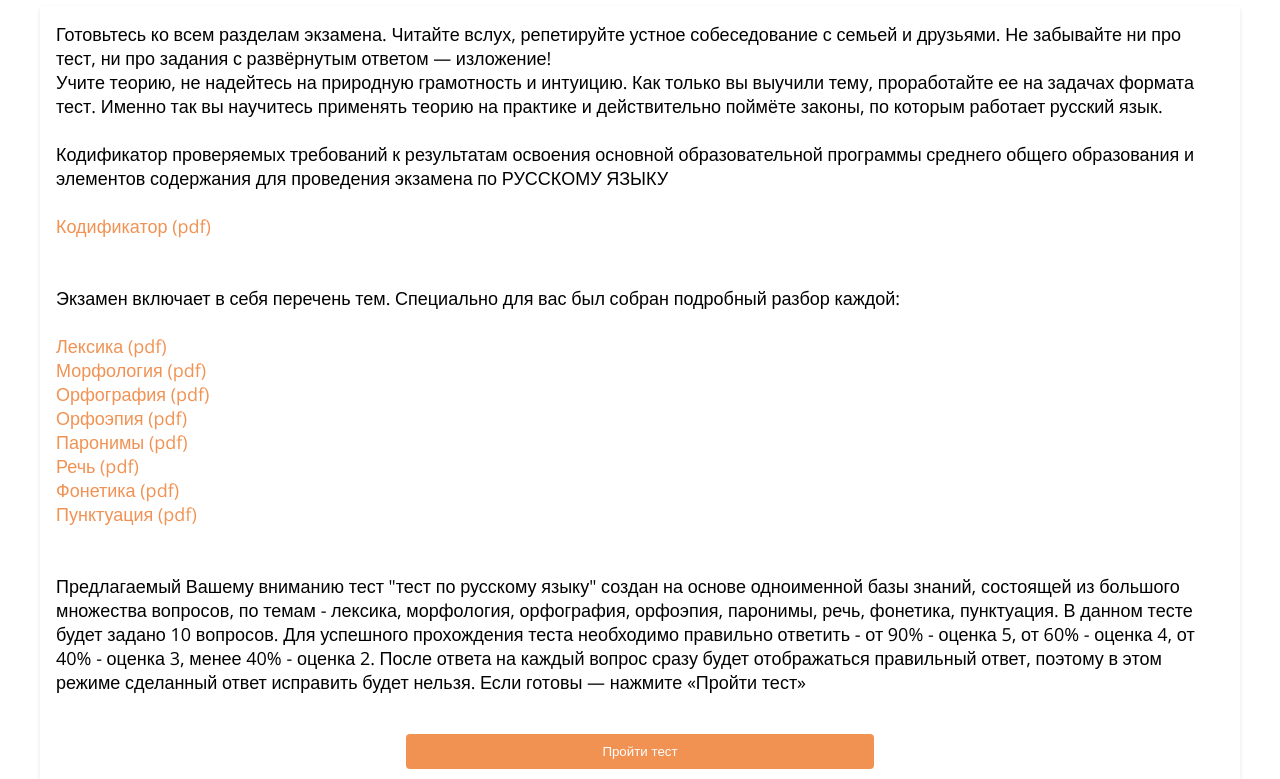
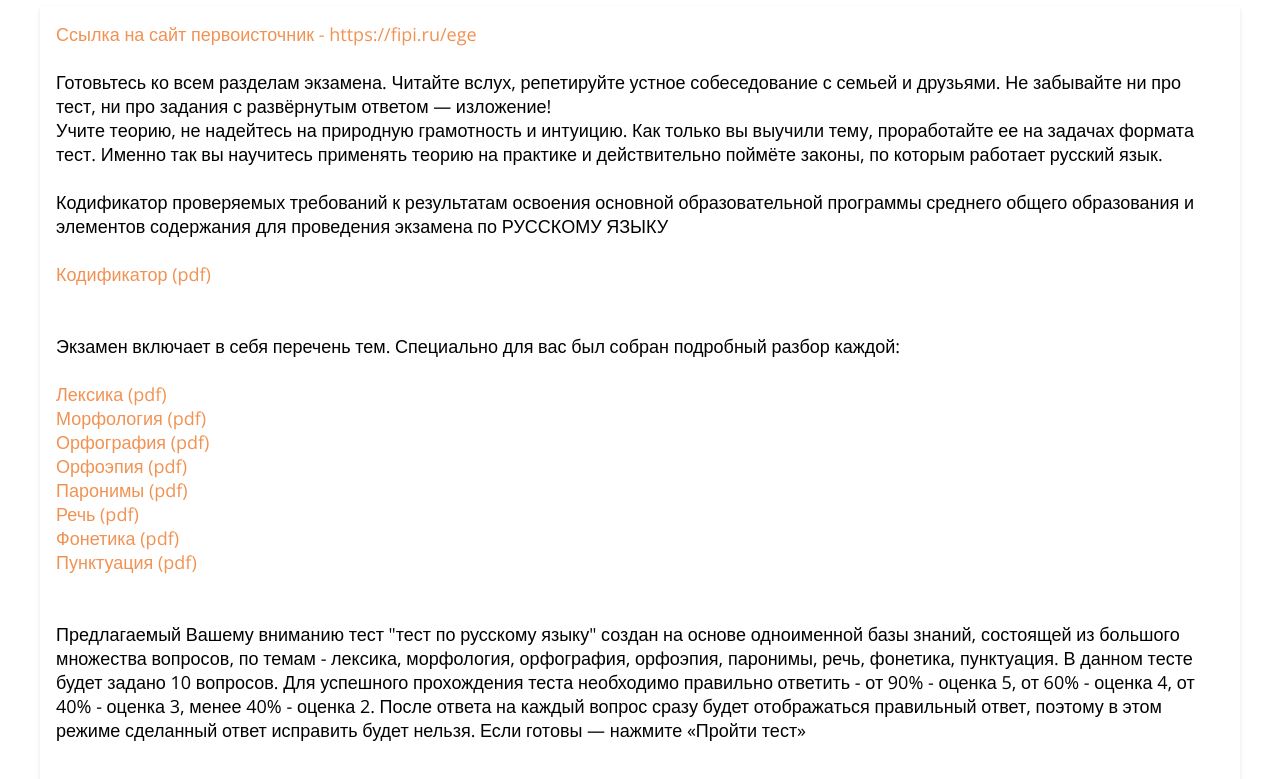
Before and after one commit to superkot44/site-frontend, a plain HTML site: page pages/rus.html in a window 1280 px wide. Shown: the part 285-1064 px from the top of the page. Drawn offline with nearby package versions, Linux system fonts and the light colour scheme.

Commit message:
Update rus.html

```diff
--- a/pages/rus.html
+++ b/pages/rus.html
@@ -34,6 +34,7 @@
             <div class='text1'>
                 <div class='text1-text'>
                     <nav class="menu-color">
+                        <a href="https://fipi.ru/ege">Ссылка на сайт первоисточник - https://fipi.ru/ege </a></br></br>
                         Готовьтесь ко всем разделам экзамена. Читайте вслух, репетируйте устное собеседование с семьей и друзьями. Не забывайте ни про тест, ни про задания с развёрнутым ответом — изложение!<br> Учите теорию, не надейтесь на природную грамотность и интуицию. Как только вы выучили тему, проработайте ее на задачах формата тест. Именно так вы научитесь применять теорию на практике и действительно поймёте законы, по которым работает русский язык.<br><br>
                         Кодификатор проверяемых требований к результатам освоения основной образовательной программы среднего общего образования и элементов содержания для проведения экзамена по РУССКОМУ ЯЗЫКУ<br><br>
                         <ul>
```
